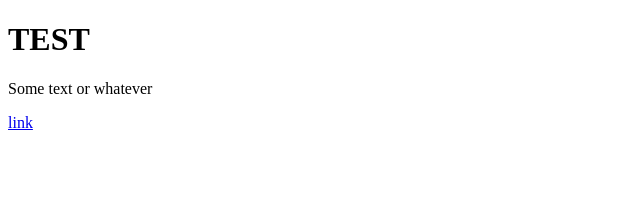
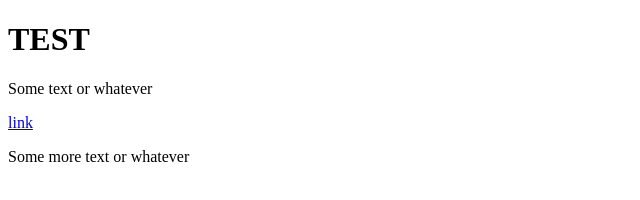
Before and after one commit to ST4T1K-VOID/Pages-test, a plain HTML site: page index.html in a window 1280 px wide. Shown: the whole page, without its empty margins (0-640 px from the left). Drawn offline with Linux system fonts and the light colour scheme.

Commit message:
Update index.html

```diff
--- a/index.html
+++ b/index.html
@@ -10,5 +10,6 @@
     <h1>TEST</h1>
     <p>Some text or whatever</p>
     <a href="./src/test.html">link</a>
+    <p>Some more text or whatever</p>
 </body>
 </html>
```
